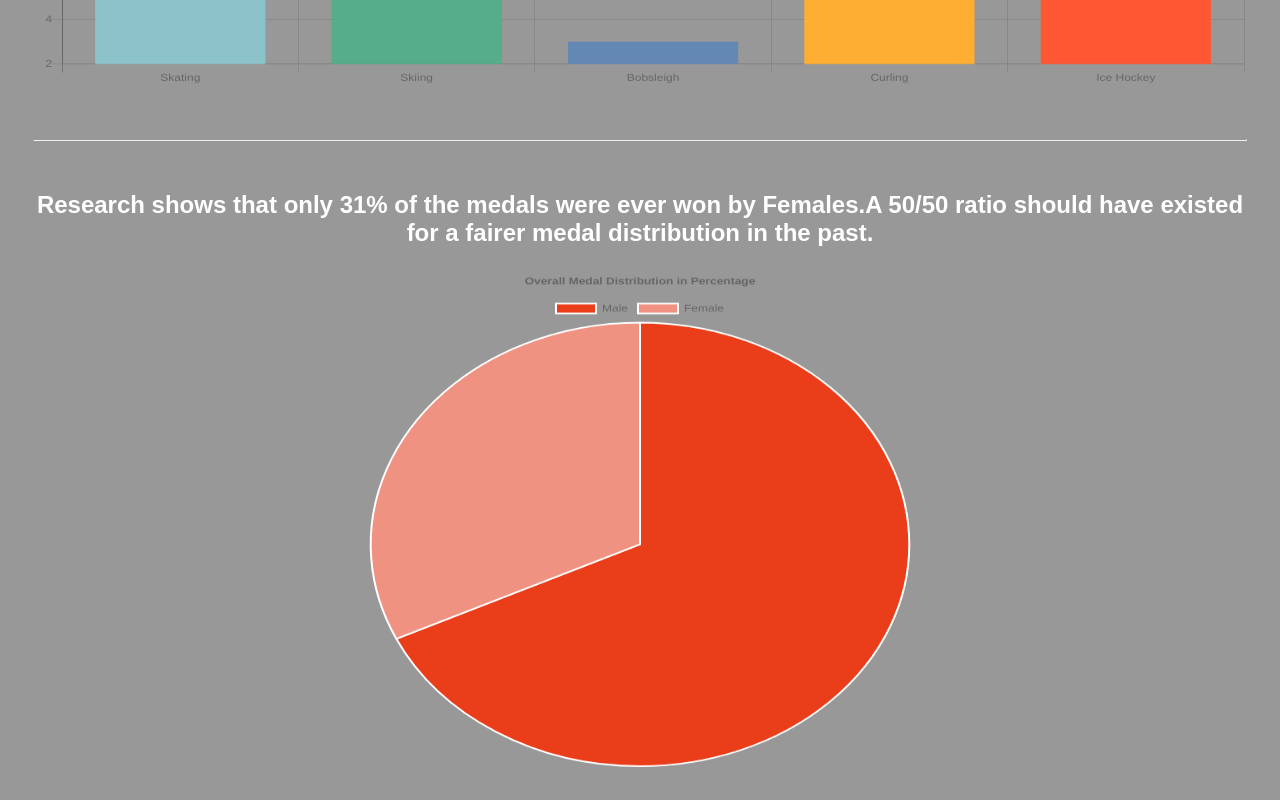
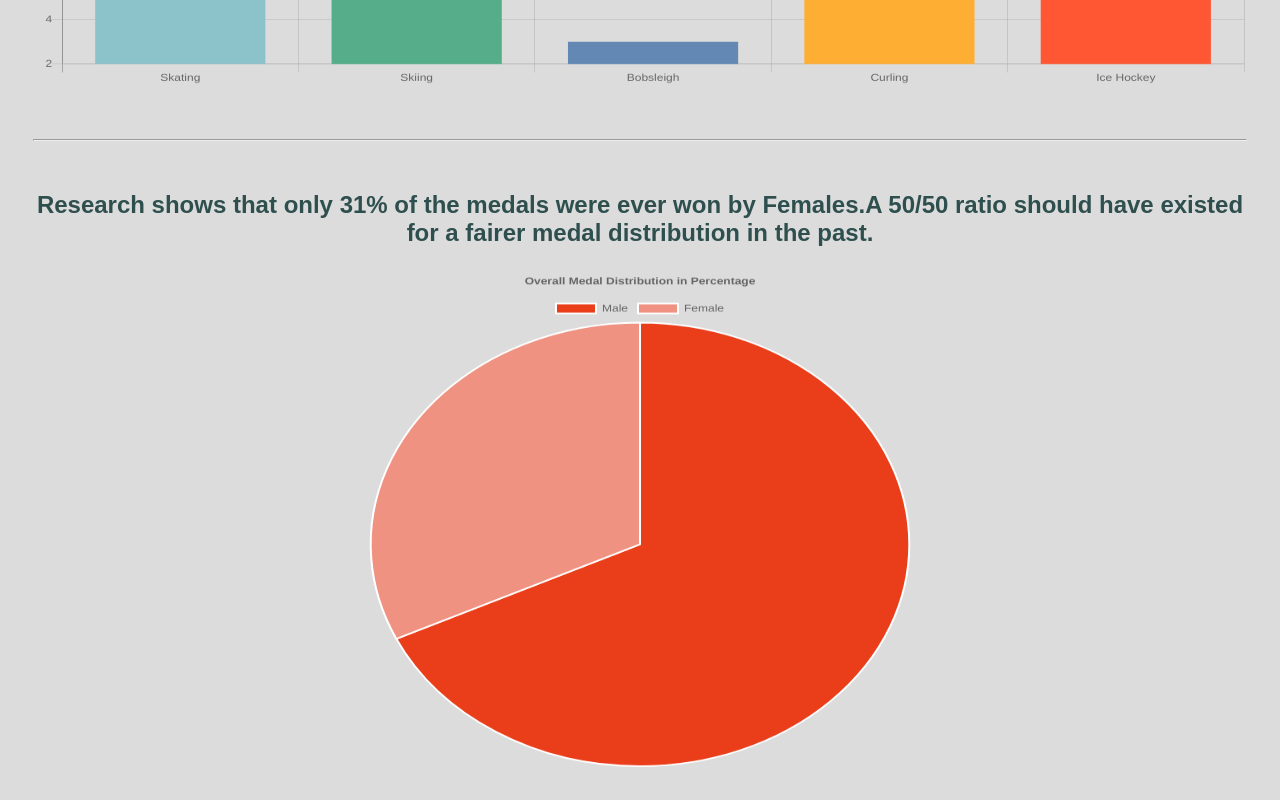
Before and after one commit to jagdeepsgill888/HW3-JavaScript-and-Data-Visualization, a plain HTML site: page index.html in a window 1280 px wide. Shown: the part 1872-2672 px from the top of the page. Drawn offline with nearby package versions, Linux system fonts and the light colour scheme.

Commit message:
Updating css file

```diff
--- a/css/app.css
+++ b/css/app.css
@@ -2,8 +2,8 @@ body {
 	text-align: center;
 	padding: 25px;
 	font-family: "Arial" , Courier , monospace;
-	color: #fff;
-	background-color: #989898;
+	color: #2F4F4F;
+	background-color: #DCDCDC;
 }
 
 hr {
@@ -12,4 +12,12 @@ hr {
 
 canvas {
 	max-height: 500px;
+
+
 }
+
+#pieChart {
+
+	max-width:  1270px;
+
+}
```
